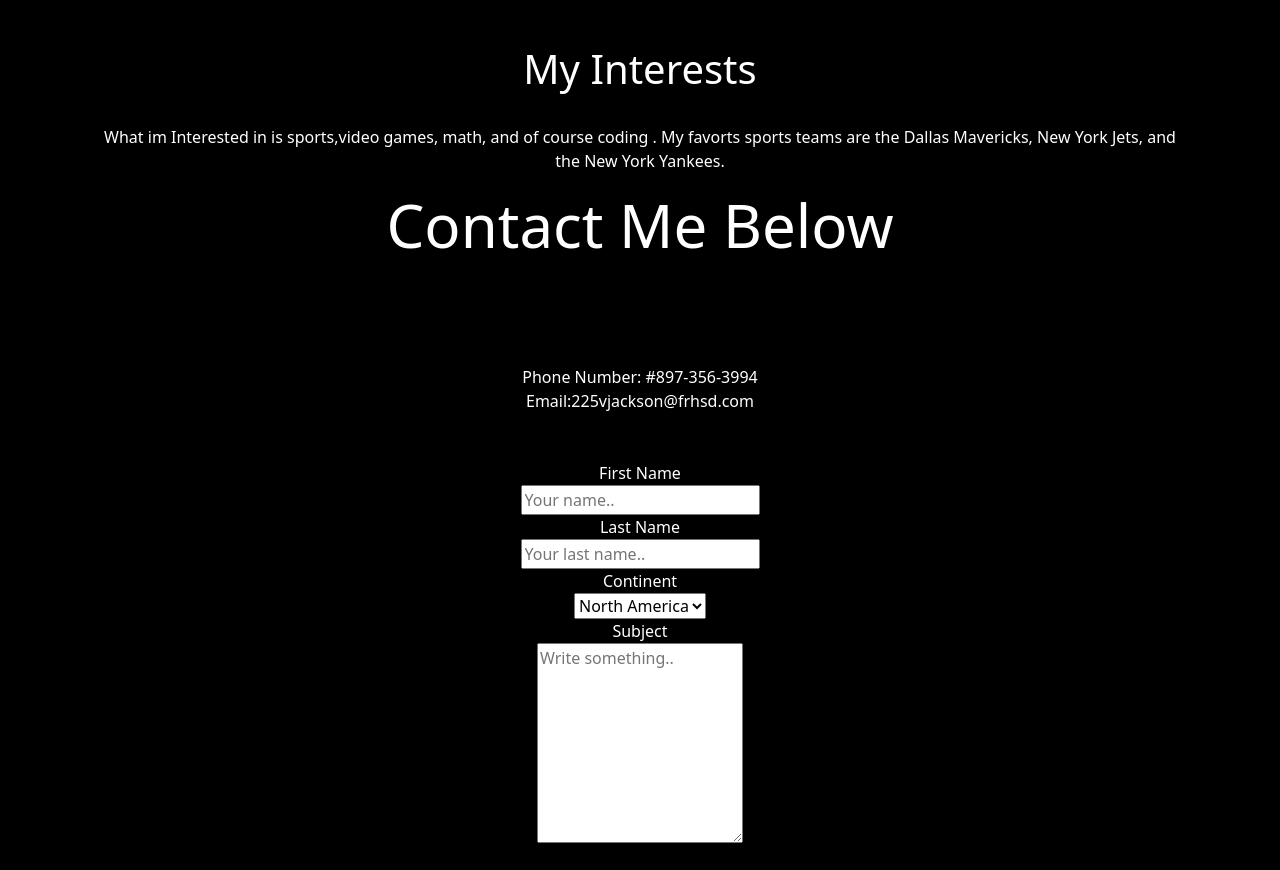
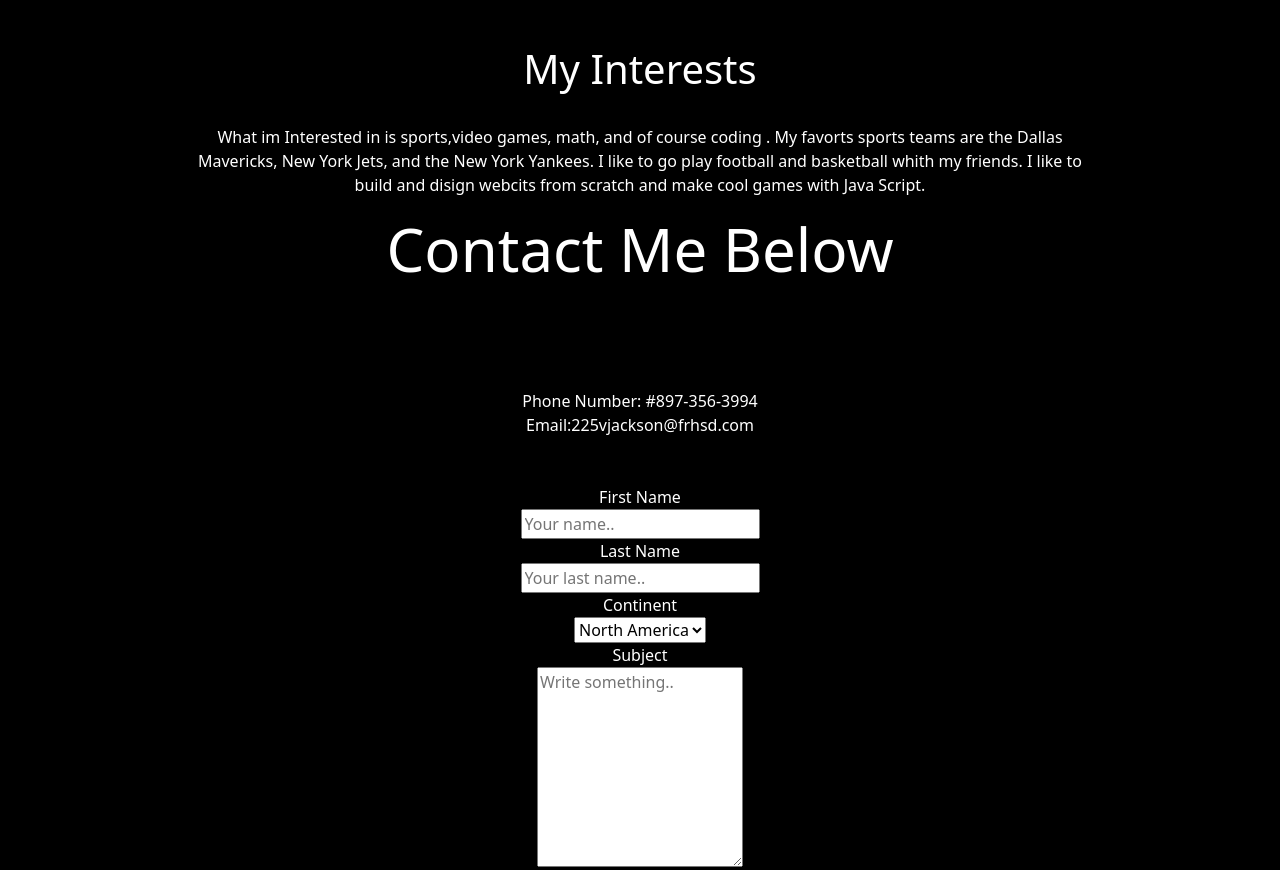
Before and after one commit to VincentJ6/Jackson-P1, a plain HTML site: page index.html in a window 1280 px wide. Shown: the part 1287-2157 px from the top of the page. Drawn offline with nearby package versions, Linux system fonts and the light colour scheme.

Commit message:
intrestes done

```diff
--- a/index.html
+++ b/index.html
@@ -199,13 +199,22 @@
 <h1 style="text-align: center;">My Interests</h1>
 <br>
 
+<div class="container text-center">
+  <div class="row">
+    <div class="col">
 <p style="text-align: center; margin-left: 100px;margin-right: 100px;">
   What im Interested in is sports,video games, math, and of course coding .
 
   My favorts sports teams are the Dallas Mavericks, New York Jets, and the New York Yankees.
 
+  I like to go play football and basketball whith my friends.
+
+I like to build and disign webcits from scratch and make cool games with Java Script.
   </p>
 
+</div>
+</div>
+</div>
 
 </section>
 
```
